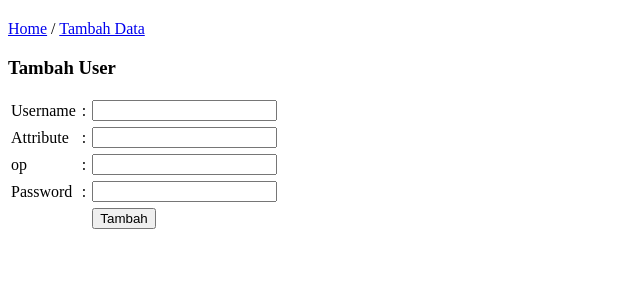
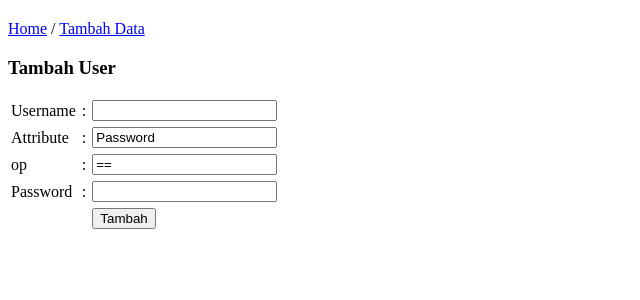
Before and after one commit to adhelhgi/crud, a PHP site: page /tambah.php in a window 1280 px wide. Shown: the top 300 px of the page, without its empty margins (0-640 px from the left). Run offline with PHP 8.4, Linux system fonts and the light colour scheme.

Commit message:
Update tambah.php

```diff
--- a/tambah.php
+++ b/tambah.php
@@ -20,21 +20,17 @@
 			<tr>
 				<td>Attribute</td>
 				<td>:</td>
-				<td><input type="text" name="Attribute" required></td>
+				<td><input type="text" name="Attribute" value="Password" required></td>
 			</tr>
 			<tr>
 				<td>op</td>
 				<td>:</td>
-				<td>
-					<input name="op" required></td>
-				</td>
+				<td><input name="op" value="==" required></td>
 			</tr>
 			<tr>
 				<td>Password</td>
 				<td>:</td>
-				<td>
-					<input type="text" name="Value" required></td>
-				</td>
+				<td><input type="password" name="Value" required></td>
 			</tr>
 			<tr>
 				<td>&nbsp;</td>
```
